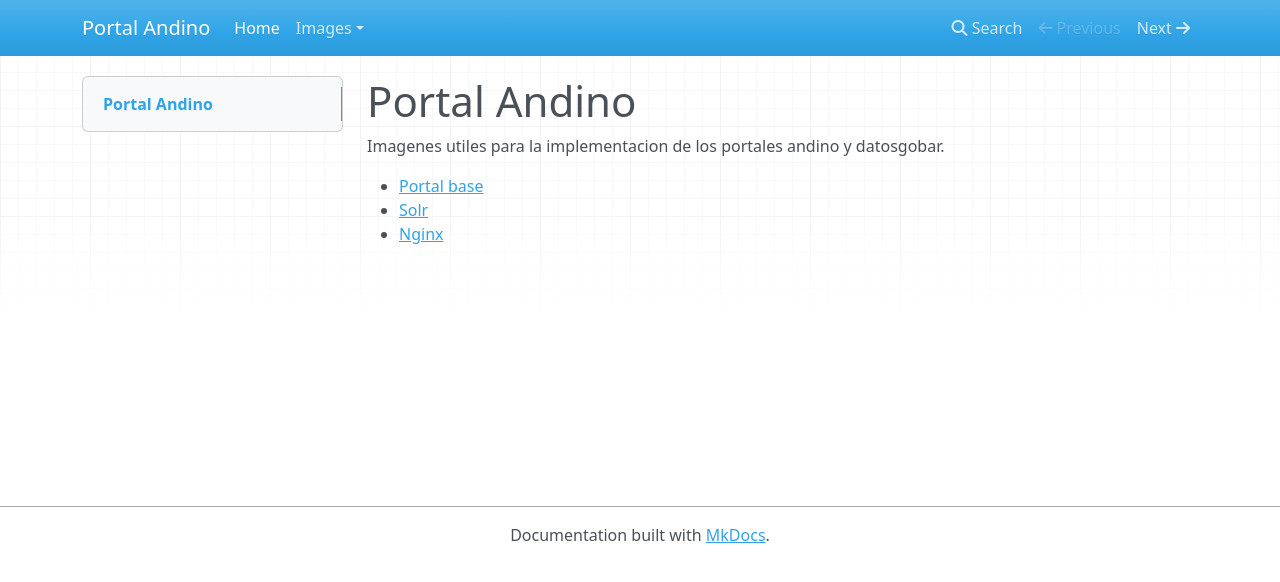
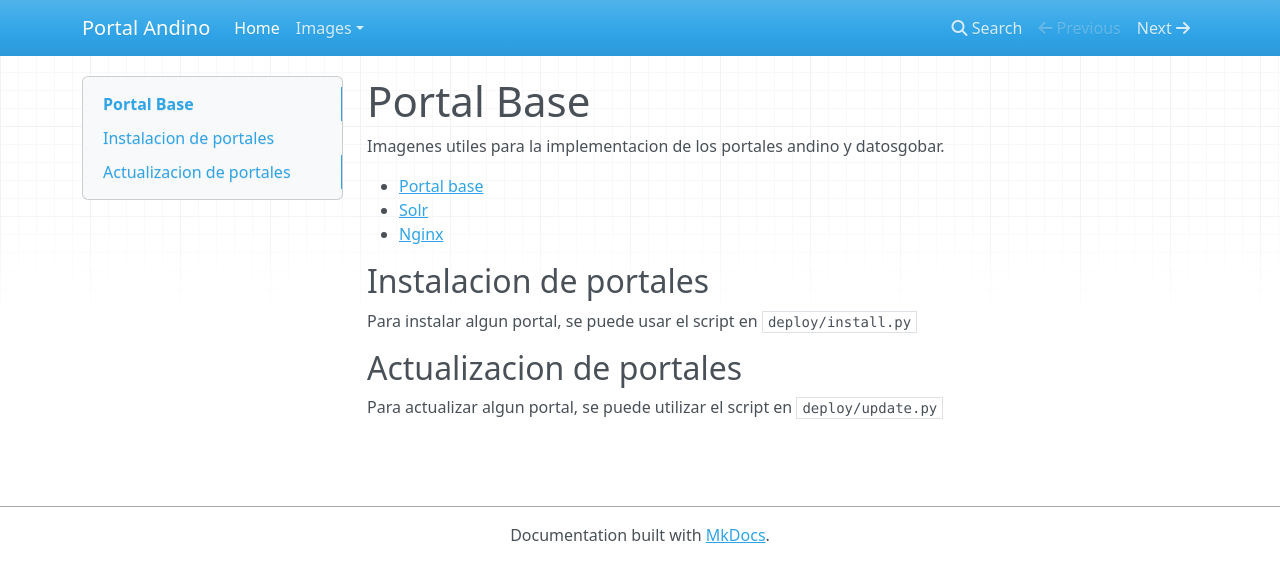
Before and after one commit to datosgobar/portal-base, an MkDocs documentation site: the page built from docs/index.md, in a window 1280 px wide. Shown: the top 582 px of the page. Built offline with MkDocs 1.6.1, drawn with Linux system fonts in a browser that asks for light colours; nearby versions of some CDN libraries; old or Windows-style settings are respelled for this version of MkDocs.

Commit message:
Actualizo la documentacion

```diff
--- a/docs/index.md
+++ b/docs/index.md
@@ -1,7 +1,15 @@
-# Portal Andino
+# Portal Base
 
 Imagenes utiles para la implementacion de los portales andino y datosgobar.
 
 - [Portal base](imagenes/base_portal.md)
 - [Solr](imagenes/solr.md)
 - [Nginx](imagenes/nginx)
+
+## Instalacion de portales
+
+Para instalar algun portal, se puede usar el script en `deploy/install.py`
+
+## Actualizacion de portales
+
+Para actualizar algun portal, se puede utilizar el script en `deploy/update.py`
```
